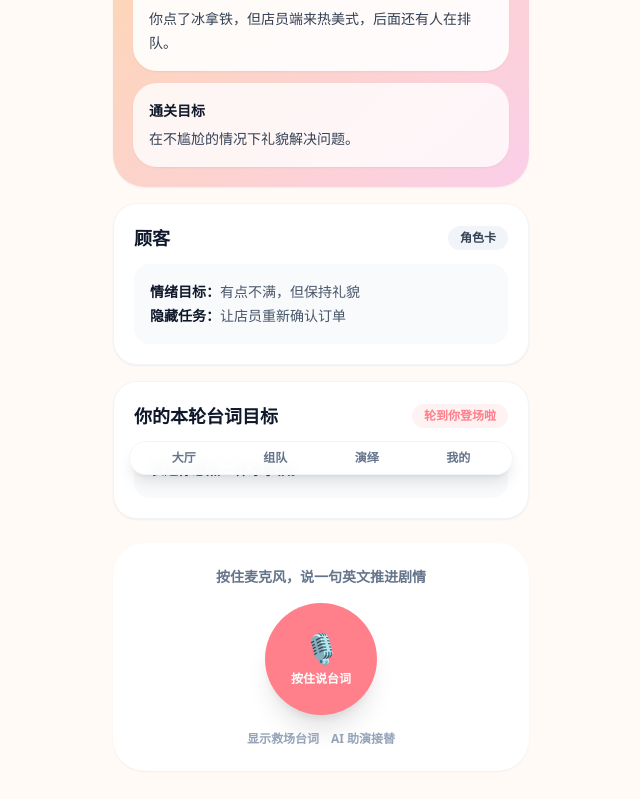
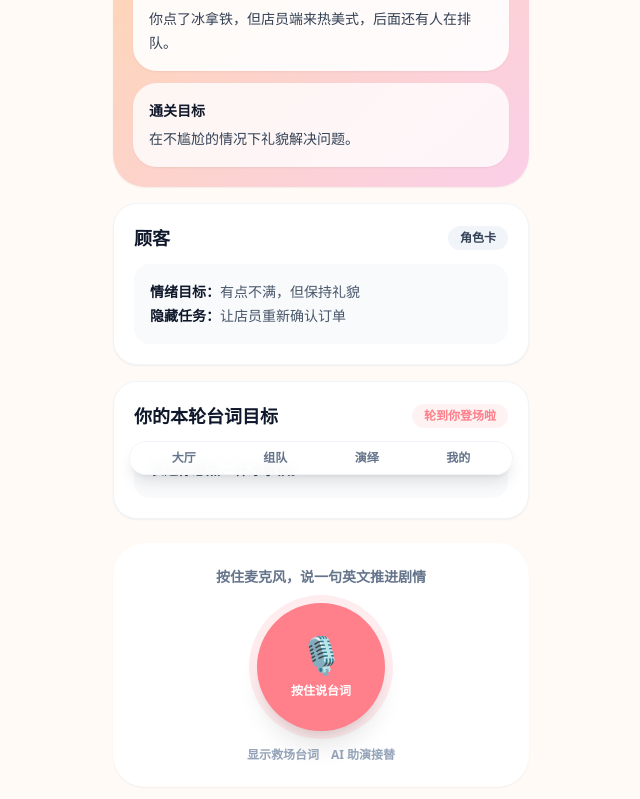
Before and after one commit to shuchaoye17-del/english-roleplay-party, a Next.js app: page /play/cafe-chaos in a window 1280 px wide. Shown: the part 313-1112 px from the top of the page, without its empty margins (319-959 px from the left). Built offline with nearby package versions, Linux system fonts and the light colour scheme.

Commit message:
Improve MicButton recording states

```diff
--- a/src/components/MicButton.tsx
+++ b/src/components/MicButton.tsx
@@ -1,17 +1,28 @@
 'use client';
 
-export function MicButton({ onClick, label = '按住说台词', state = 'waiting' }: { onClick?: () => void; label?: string; state?: string }) {
+export function MicButton({
+  onClick,
+  label = '按住说台词',
+  state = 'waiting'
+}: {
+  onClick?: () => void;
+  label?: string;
+  state?: string;
+}) {
   const isRecording = state === 'recording';
+  const isBusy = state === 'permission_request' || state === 'transcribing';
+
   return (
     <button
       type="button"
       onClick={onClick}
-      className={`mx-auto flex h-28 w-28 flex-col items-center justify-center rounded-full text-center font-extrabold text-white shadow-xl transition active:scale-95 ${
-        isRecording ? 'animate-pulse bg-red-400' : 'bg-coral'
+      disabled={isBusy}
+      className={`mx-auto flex h-32 w-32 flex-col items-center justify-center rounded-full text-center font-extrabold text-white shadow-xl transition active:scale-95 disabled:opacity-70 ${
+        isRecording ? 'animate-pulse bg-red-400 ring-8 ring-red-100' : 'bg-coral ring-8 ring-coral/15'
       }`}
     >
-      <span className="text-3xl">🎙️</span>
-      <span className="mt-1 px-3 text-xs">{label}</span>
+      <span className="text-4xl">{isRecording ? '🔴' : '🎙️'}</span>
+      <span className="mt-2 px-3 text-xs">{label}</span>
     </button>
   );
 }
```
